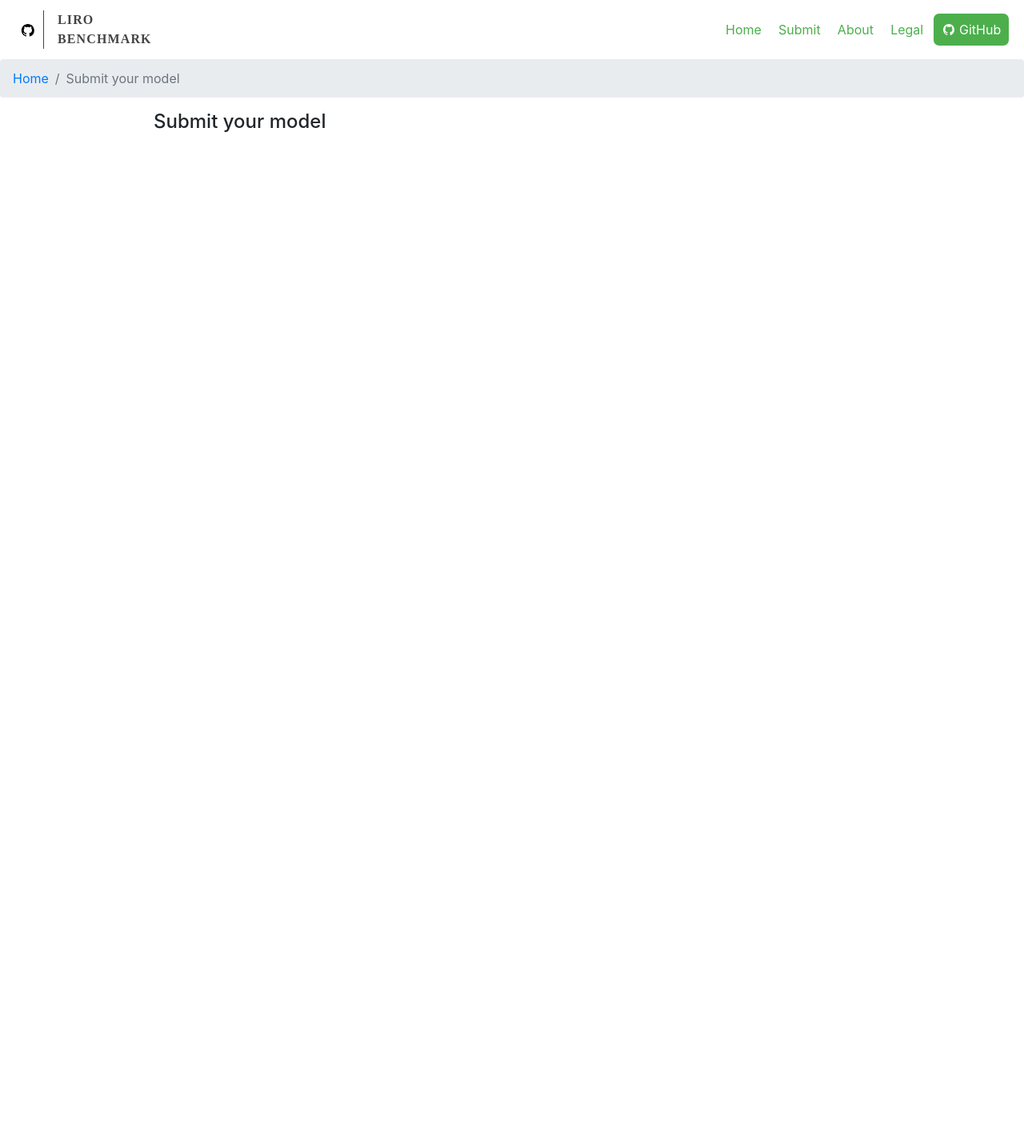
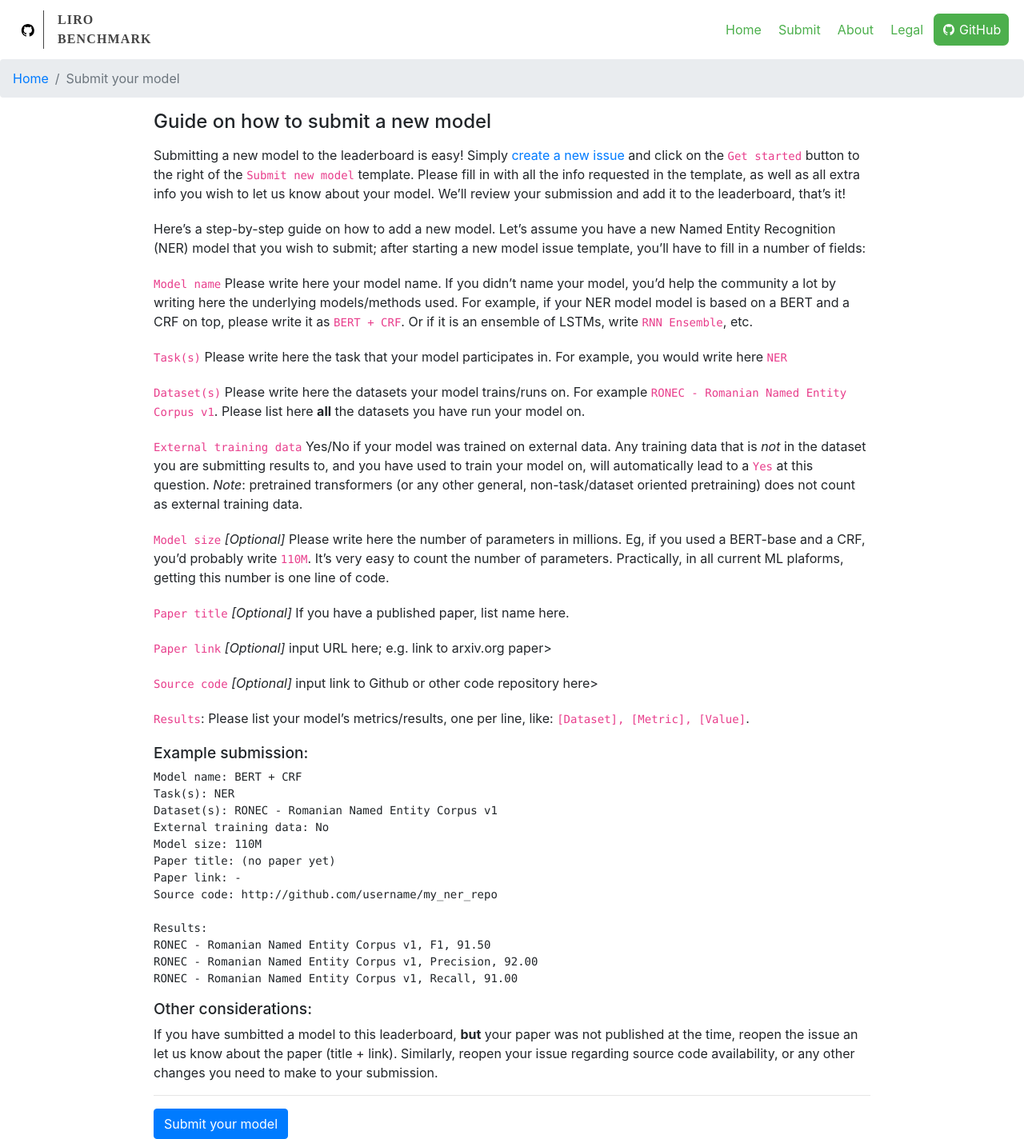
Before and after one commit to LiroBenchmark/LiroBenchmark.github.io, a React (Create React App) app: page /ro_benchmark_leaderboard/submit in a window 1280 px wide. Shown: the whole page at 80% size. Before the commit the page ends 800 px from the top, so only its background shows below. Built offline with nearby package versions, Linux system fonts and the light colour scheme.

Commit message:
Added the content of Submit page

```diff
--- a/src/Components/SubmitPage.js
+++ b/src/Components/SubmitPage.js
@@ -1,8 +1,148 @@
-import React from 'react';
-import './SubmitPage.scss';
+import React from "react";
+import "./SubmitPage.scss";
+import Button from "react-bootstrap/Button";
 
-const SubmitPage=(props)=>{
-    return <h1>Submit your model</h1>;
+const SubmitPage = (props) => {
+  return (
+    <>
+      <h1 id="guide-on-how-to-submit-a-new-model">
+        Guide on how to submit a new model
+      </h1>
+      <p>
+        Submitting a new model to the leaderboard is easy! Simply{" "}
+        <a href="https://github.com/eemlcommunity/ro_benchmark_leaderboard/issues/new/choose">
+          create a new issue
+        </a>{" "}
+        and click on the <code>Get started</code> button to the right of the{" "}
+        <code>Submit new model</code> template. Please fill in with all the info
+        requested in the template, as well as all extra info you wish to let us
+        know about your model. We’ll review your submission and add it to the
+        leaderboard, that’s it!
+      </p>
+      <p>
+        Here’s a step-by-step guide on how to add a new model. Let’s assume you
+        have a new Named Entity Recognition (NER) model that you wish to submit;
+        after starting a new model issue template, you’ll have to fill in a
+        number of fields:
+      </p>
+      <ul>
+        <li>
+          <p>
+            <code>Model name</code> Please write here your model name. If you
+            didn’t name your model, you’d help the community a lot by writing
+            here the underlying models/methods used. For example, if your NER
+            model model is based on a BERT and a CRF on top, please write it as{" "}
+            <code>BERT + CRF</code>. Or if it is an ensemble of LSTMs, write{" "}
+            <code>RNN Ensemble</code>, etc.
+          </p>
+        </li>
+        <li>
+          <p>
+            <code>Task(s)</code> Please write here the task that your model
+            participates in. For example, you would write here <code>NER</code>
+          </p>
+        </li>
+        <li>
+          <p>
+            <code>Dataset(s)</code> Please write here the datasets your model
+            trains/runs on. For example{" "}
+            <code>RONEC - Romanian Named Entity Corpus v1</code>. Please list
+            here <strong>all</strong> the datasets you have run your model on.
+          </p>
+        </li>
+        <li>
+          <p>
+            <code>External training data</code> Yes/No if your model was trained
+            on external data. Any training data that is <em>not</em> in the
+            dataset you are submitting results to, and you have used to train
+            your model on, will automatically lead to a <code>Yes</code> at this
+            question. <em>Note</em>: pretrained transformers (or any other
+            general, non-task/dataset oriented pretraining) does not count as
+            external training data.
+          </p>
+        </li>
+        <li>
+          <p>
+            <code>Model size</code> <em>[Optional]</em> Please write here the
+            number of parameters in millions. Eg, if you used a BERT-base and a
+            CRF, you’d probably write <code>110M</code>. It’s very easy to count
+            the number of parameters. Practically, in all current ML plaforms,
+            getting this number is one line of code.
+          </p>
+        </li>
+        <li>
+          <p>
+            <code>Paper title</code> <em>[Optional]</em> If you have a published
+            paper, list name here.
+          </p>
+        </li>
+        <li>
+          <p>
+            <code>Paper link</code> <em>[Optional]</em> input URL here;
+            e.g. link to arxiv.org paper&gt;
+          </p>
+        </li>
+        <li>
+          <p>
+            <code>Source code</code> <em>[Optional]</em> input link to Github or
+            other code repository here&gt;
+          </p>
+        </li>
+        <li>
+          <p>
+            <code>Results</code>: Please list your model’s metrics/results, one
+            per line, like: <code>[Dataset], [Metric], [Value]</code>.
+          </p>
+        </li>
+      </ul>
+      <h2 id="example-submission">Example submission:</h2>
+      <pre>
+        <code>
+          Model name: BERT + CRF
+          <br />
+          Task(s): NER
+          <br />
+          Dataset(s): RONEC - Romanian Named Entity Corpus v1
+          <br />
+          External training data: No
+          <br />
+          Model size: 110M
+          <br />
+          Paper title: (no paper yet)
+          <br />
+          Paper link: -
+          <br />
+          Source code: http://github.com/username/my_ner_repo
+          <br />
+          <br />
+          Results:
+          <br />
+          RONEC - Romanian Named Entity Corpus v1, F1, 91.50
+          <br />
+          RONEC - Romanian Named Entity Corpus v1, Precision, 92.00
+          <br />
+          RONEC - Romanian Named Entity Corpus v1, Recall, 91.00
+        </code>
+      </pre>
+      <h2 id="other-considerations">Other considerations:</h2>
+      <ul>
+        <li>
+          If you have sumbitted a model to this leaderboard,{" "}
+          <strong>but</strong> your paper was not published at the time, reopen
+          the issue an let us know about the paper (title + link). Similarly,
+          reopen your issue regarding source code availability, or any other
+          changes you need to make to your submission.
+        </li>
+      </ul>
+      <hr />
+      <Button
+        variant="primary"
+        href="https://github.com/eemlcommunity/ro_benchmark_leaderboard/issues/new/choose"
+      >
+        Submit your model
+      </Button>
+    </>
+  );
 };
 
 export default SubmitPage;
```
